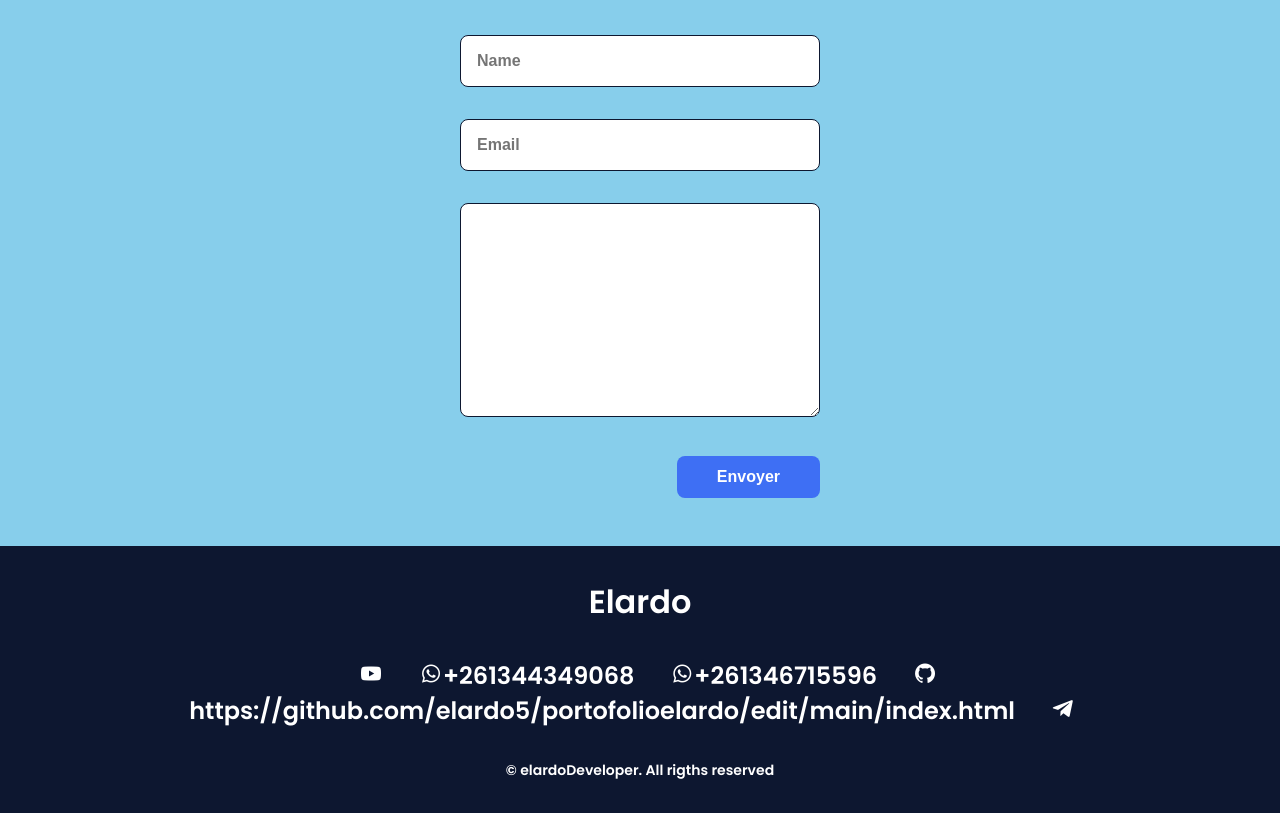
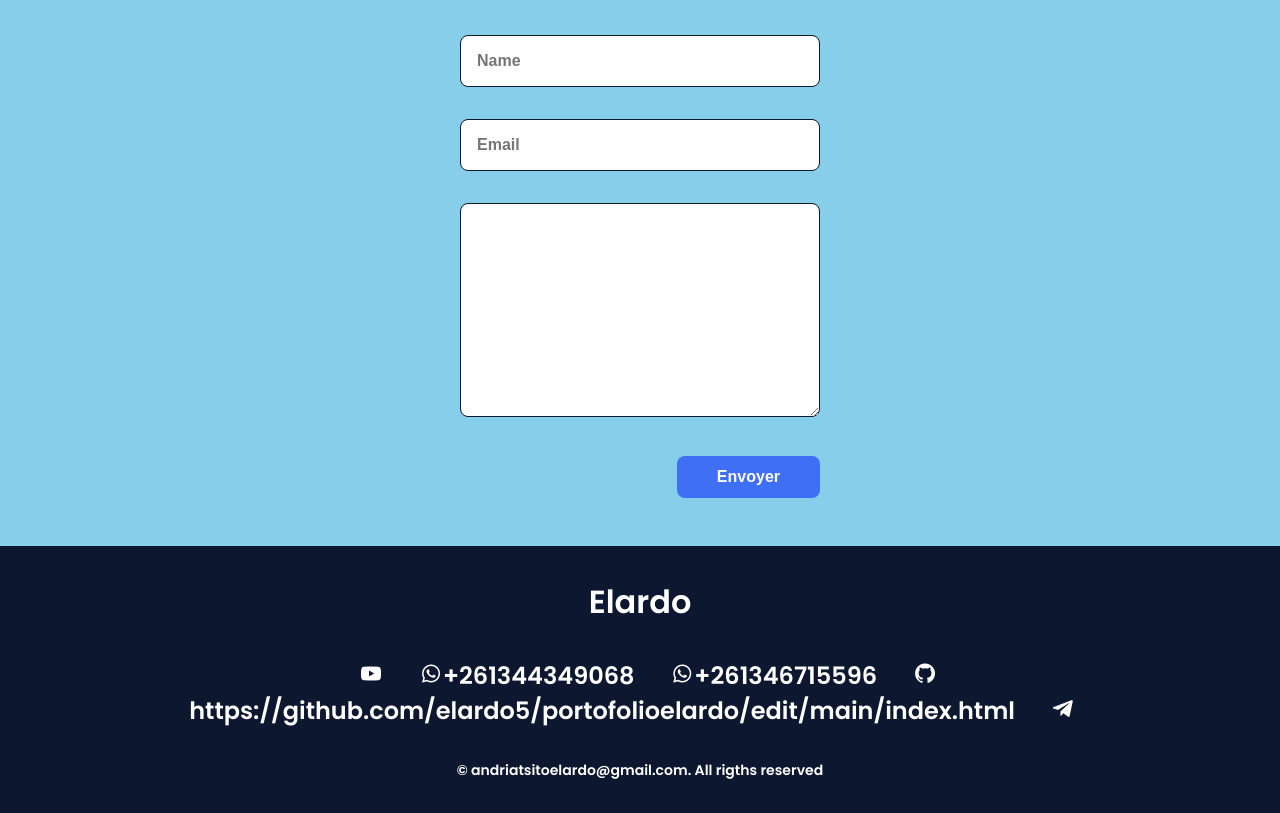
Before and after one commit to elardo5/portofolioelardo, a plain HTML site: page index.html in a window 1280 px wide. Shown: the part 2991-3804 px from the top of the page. Drawn offline with nearby package versions, Linux system fonts and the light colour scheme.

Commit message:
index.html

```diff
--- a/index.html
+++ b/index.html
@@ -218,7 +218,7 @@
                 <a href="#" class="footer__icon"><i class='bx bxl-github' ></i>https://github.com/elardo5/portofolioelardo/edit/main/index.html</a>
                                 <a href="#" class="footer__icon"><i class='bx bxl-telegram' ></i></a>
             </div>
-            <p class="footer__copy">&#169; elardoDeveloper. All rigths reserved</p>
+            <p class="footer__copy">&#169; andriatsitoelardo@gmail.com. All rigths reserved</p>
         </footer>
 
 
```
